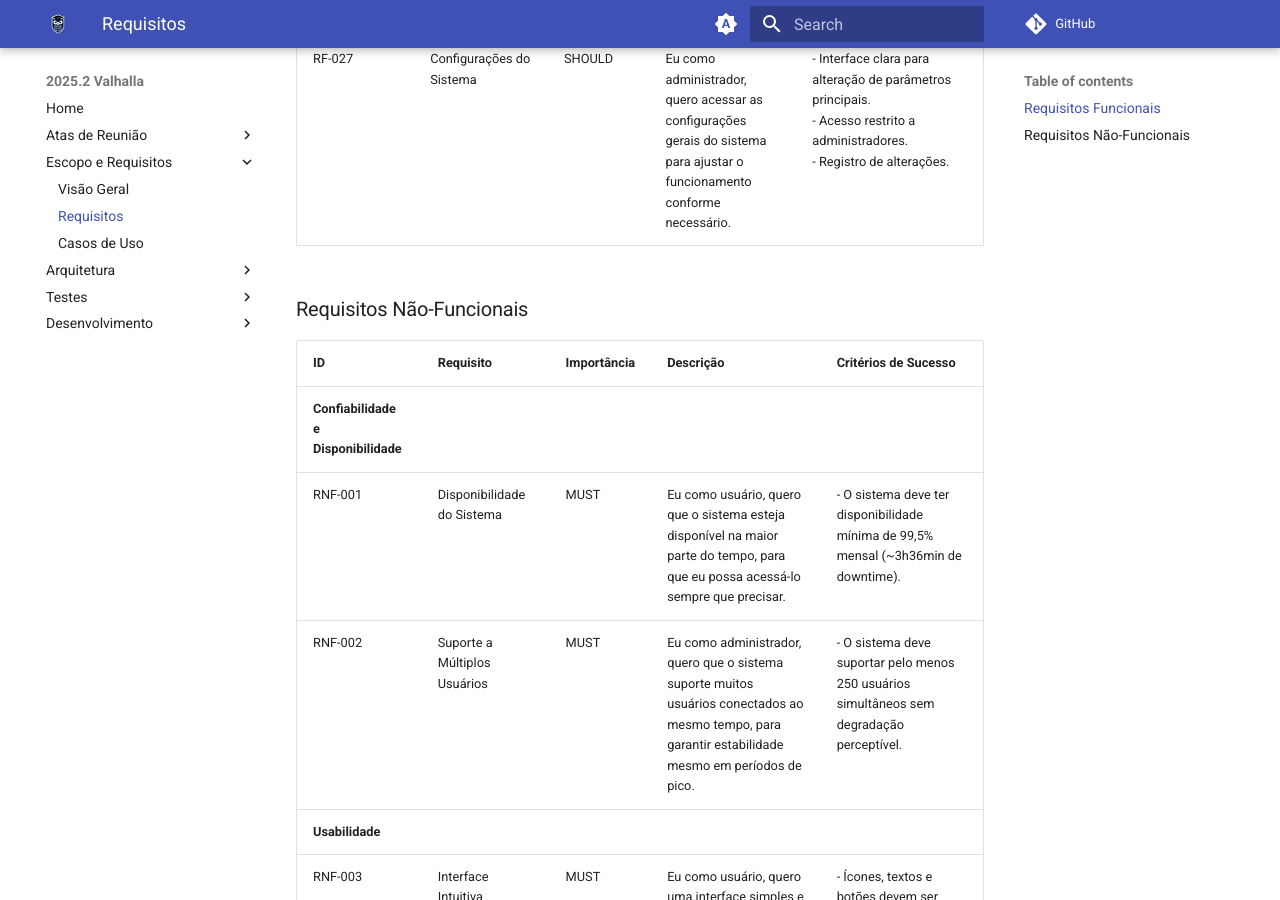
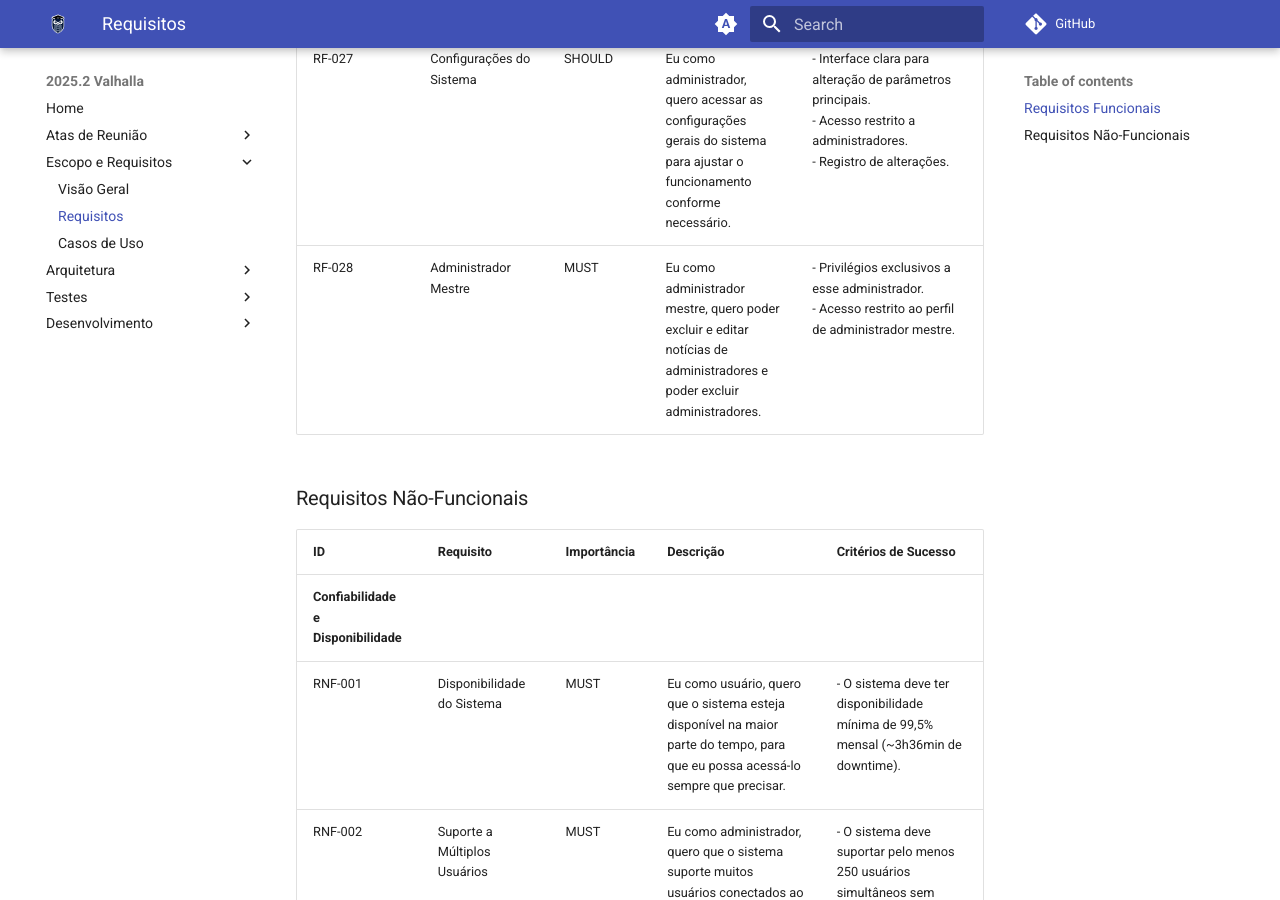
Before and after one commit to fga-eps-mds/2025.2-Valhalla-Docs, an MkDocs documentation site: the page built from docs/escopo-requisitos/Requisitos.md, in a window 1280 px wide and 900 px high, scrolled down 6271 px. Built offline with MkDocs 1.6.1 and Material for MkDocs 9.7.7, drawn with Linux system fonts in a browser that asks for light colours; comment, search, counter and statistics services are not loaded.

Commit message:
doc - preenche RF 028 de Administração
Co-authored-by: Pwdrinho <Pwdrinho@users.noreply.github.com>

```diff
--- a/docs/escopo-requisitos/Requisitos.md
+++ b/docs/escopo-requisitos/Requisitos.md
@@ -39,6 +39,7 @@ Esta tabela lista todos os requisitos do projeto, sua prioridade e descrição d
 | RF-025 | Gestão de Usuários | MUST | Eu como administrador, quero gerenciar os usuários da plataforma (ativar, desativar, banir). | - Listagem de todos os usuários.<br>- Possibilidade de excluir contas.<br>- Registro de ações no histórico administrativo. |
 | RF-026 | Postagens e Gestão de Notícias | SHOULD | Eu como administrador, quero poder postar e editar de maneira fácil e rápida notícias para os usuários comuns. | - Lista separada para postagens de notícias.<br>- Edição intuitiva e responsiva.<br>- Facilidade para excluir notícias. |
 | RF-027 | Configurações do Sistema | SHOULD | Eu como administrador, quero acessar as configurações gerais do sistema para ajustar o funcionamento conforme necessário. | - Interface clara para alteração de parâmetros principais.<br>- Acesso restrito a administradores.<br>- Registro de alterações. |
+| RF-028 | Administrador Mestre | MUST | Eu como administrador mestre, quero poder excluir e editar notícias de administradores e poder excluir administradores. | - Privilégios exclusivos a esse administrador.<br>- Acesso restrito ao perfil de administrador mestre. |
 
 
 ### Requisitos Não-Funcionais
```
